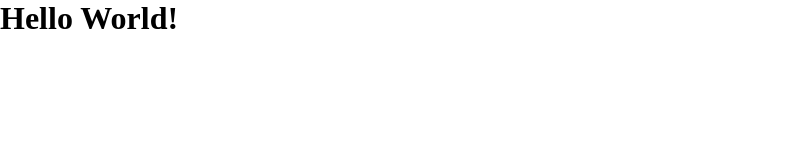
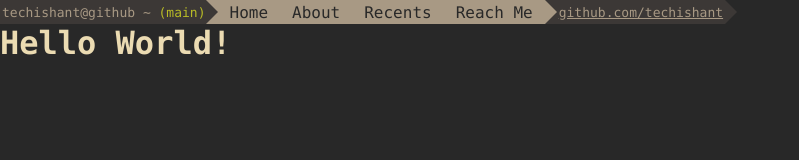
Before and after one commit to techishant/portfolio, a plain HTML site: page index.html in a window 1280 px wide. Shown: the whole page, without its empty margins (0-799 px from the left). Drawn offline with Linux system fonts and the light colour scheme.

Commit message:
@Home Navbar Done

```diff
--- a/css/style.css
+++ b/css/style.css
@@ -3,3 +3,119 @@
     padding: 0;
     box-sizing: border-box;
 }
+
+:root{
+    --green:#b8bb26;
+    --gray: #928374;
+    --fg4:  #a89984;
+    --bg:   #282828;
+    --bg1:  #3c3836;
+    --bg2:  #504945;
+    --bg3:  #665c54;
+    --bg4:  #7c6f64;
+}
+
+body{
+    background: #282828;
+    font-family: Consolas, 'Courier New', monospace;
+}
+
+/* NAVBAR */
+nav{
+    display: flex;
+    height: 24px;
+    width: 100%;
+    background: transparent;
+    align-items: center;
+}
+
+arrLeft{
+    position: absolute;
+    top: 0;
+    width: 0;
+    height: 0;
+    border-top: 12px solid transparent;
+    border-bottom: 12px solid transparent;
+    border-left: 12px solid;
+}
+
+nav .user{
+    padding-left: 2px;
+    height: inherit;
+    position: relative;
+    display: flex;
+    align-items: center;
+    font-size: 13px;
+    width: fit-content;
+    background: var(--bg1);
+    z-index: 12;
+}
+
+nav .user arrLeft:first-of-type{
+    border-left-color: var(--bg1);
+    right: -12px;
+    background: var(--fg4);
+}
+
+nav .user arrLeft:last-of-type{
+    border-left-color: var(--fg4);
+    right: -24px;
+    width: 10px;
+
+}
+
+nav .tabs{
+    padding-left: 24px;
+    padding-right: 12px;
+    position: relative;
+    color: #282828;
+    background: var(--fg4);
+    height: inherit;
+    display: flex;
+    align-items: center;
+    z-index: 10;
+}
+
+nav .tabs ul{
+    display: flex;
+    list-style: none;
+    column-gap: 24px;
+    width: inherit;
+}
+
+nav .tabs arrLeft{
+    border-left-color: var(--fg4);
+    position: absolute;
+    right: -12px;
+}
+
+nav .git{
+    color: var(--fg4);
+    text-decoration: underline;
+    padding-left: calc(12px + 2px);
+    padding-right: 2px;
+    height: inherit;
+    position: relative;
+    display: flex;
+    align-items: center;
+    font-size: 13px;
+    width: fit-content;
+    background: var(--bg1);
+}
+
+nav .git arrLeft{
+    border-left-color: var(--bg1);
+    right: -12px;
+}
+
+h1{
+    color: #ebdbb2;
+}
+
+
+green{ color: var(--green); }
+gray{ color:  var(--gray);}
+fg4{ color: var(--fg4);}
+bg2{ color: var(--bg2);}
+/* gray{ color: var(--gray)}; */
+/* gray{ color: var(--gray)}; */
--- a/index.html
+++ b/index.html
@@ -8,8 +8,27 @@
     <title>Ishant</title>
 </head>
 <body>
+    <nav>
+        <span class="user">
+            <fg4>techishant@github ~&ThinSpace; </fg4><green>(main)</green>
+        <arrLeft></arrLeft>
+        <arrLeft></arrLeft>
+        </span>
+        <span class="tabs">
+            <ul>
+                <li>Home</li>
+                <li>About</li>
+                <li>Recents</li>
+                <li>Reach Me</li>
+            </ul>
+            <arrLeft></arrLeft>
+        </span>
+        <span class="git">
+            github.com/techishant
+            <arrLeft></arrLeft>
+        </span>
+    </nav>
     <h1>Hello World!</h1>
-
     <script src="js/scripts.js"></script>
 </body>
 </html>
```
Also changed, not shown: 2 other files.
